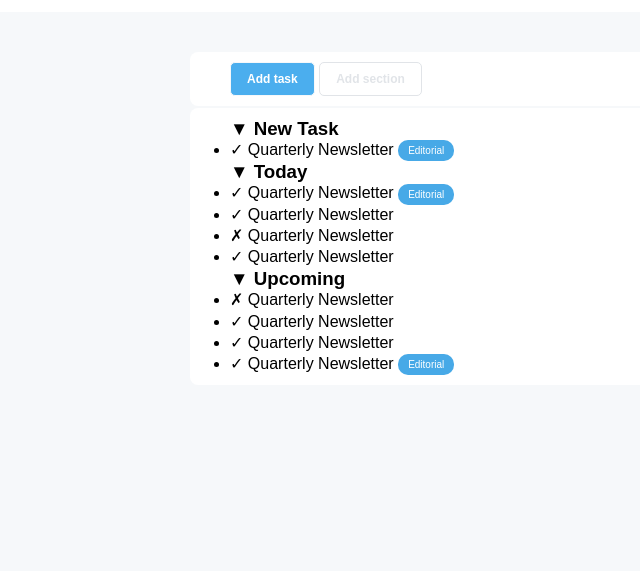
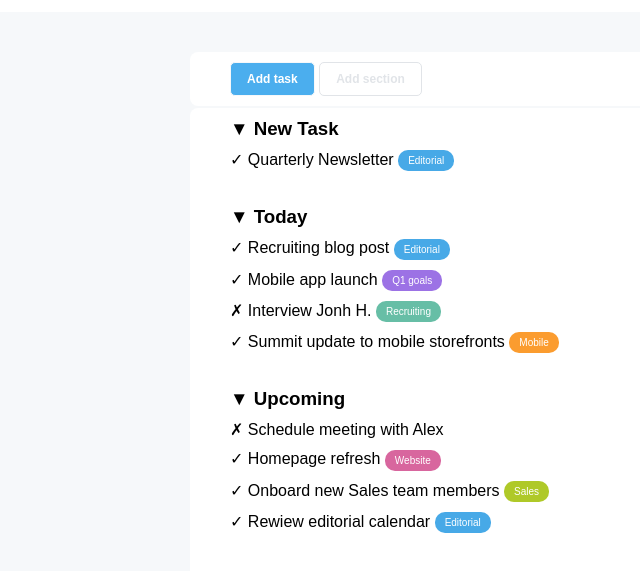
Before and after one commit to gabrielebonucci/html-css-toboolist, a plain HTML site: page index.html in a window 1280 px wide. Shown: the part 93-664 px from the top of the page, without its empty margins (0-640 px from the left). Drawn offline with Linux system fonts and the light colour scheme.

Commit message:
aggiunta colori per i labels

```diff
--- a/css/style.css
+++ b/css/style.css
@@ -25,9 +25,7 @@ body{
 
 }
 
-.lists{
-    margin-top: 20px;
-}
+
 
 .button{
 
@@ -77,6 +75,24 @@ vertical-align: middle;
 
 }
 
+/* Liste e sezioni */
+
+.lists{
+    margin-top: 20px;
+}
+
+.task-section{
+    margin-bottom: 35px;
+}
+
+.task-section h3{
+    margin-bottom: 10px;
+}
+
+.task-section li{
+    margin-bottom: 10px;
+}
+
 .task-label{
     display: inline-block;
     color: white;
@@ -86,6 +102,27 @@ vertical-align: middle;
     vertical-align: middle;
 }
 
+ul{
+    list-style: none;
+}
+
+/* Background labels */
+
 .label-blue{
     background-color: #47A9E7;
 }
+.label-purple{
+    background-color: #9C72E5;
+}
+.label-green{
+    background-color: #67BEA6
+}
+.label-orange{
+    background-color: #FB9C2F;
+}
+.label-pink{
+    background-color: #D8669E;
+}
+.label-lightgreen{
+    background-color: #AFC928;
+}
--- a/index.html
+++ b/index.html
@@ -55,23 +55,23 @@
                 <ul>
                     <li>
                         <span class="task-status status-done">&#10003;</span>
-                        <span class="task-text">Quarterly Newsletter</span>
+                        <span class="task-text">Recruiting blog post</span>
                         <span class="task-label label-blue">Editorial</span>
                     </li>
                     <li>
                         <span class="task-status status-done">&#10003;</span>
-                        <span class="task-text">Quarterly Newsletter</span>
-                        <span class="task-label label-purple">Editorial</span>
+                        <span class="task-text">Mobile app launch</span>
+                        <span class="task-label label-purple">Q1 goals</span>
                     </li>
                     <li>
                         <span class="task-status status-undone">&#10007;</span>
-                        <span class="task-text">Quarterly Newsletter</span>
-                        <span class="task-label label-green">Editorial</span>
+                        <span class="task-text">Interview Jonh H.</span>
+                        <span class="task-label label-green">Recruiting</span>
                     </li>
                     <li>
                         <span class="task-status status-done">&#10003;</span>
-                        <span class="task-text">Quarterly Newsletter</span>
-                        <span class="task-label label-orange">Editorial</span>
+                        <span class="task-text">Summit update to mobile storefronts</span>
+                        <span class="task-label label-orange">Mobile</span>
                     </li>
                 </ul>
 
@@ -84,22 +84,21 @@
                     <li>
 
                         <span class="task-status status-undone">&#10007;</span>
-                        <span class="task-text">Quarterly Newsletter</span>
-                        <span class="task-label">Editorial</span>
+                        <span class="task-text">Schedule meeting with Alex</span>
                     </li>
                     <li>
                         <span class="task-status status-done">&#10003;</span>
-                        <span class="task-text">Quarterly Newsletter</span>
-                        <span class="task-label label-pink">Editorial</span>
+                        <span class="task-text">Homepage refresh</span>
+                        <span class="task-label label-pink">Website</span>
                     </li>
                     <li>
                         <span class="task-status status-done">&#10003;</span>
-                        <span class="task-text">Quarterly Newsletter</span>
-                        <span class="task-label label-lightgreen">Editorial</span>
+                        <span class="task-text">Onboard new Sales team members</span>
+                        <span class="task-label label-lightgreen">Sales</span>
                     </li>
                     <li>
                         <span class="task-status status-done">&#10003;</span>
-                        <span class="task-text">Quarterly Newsletter</span>
+                        <span class="task-text">Rewiew editorial calendar</span>
                         <span class="task-label label-blue">Editorial</span>
                     </li>
                 </ul>
```
